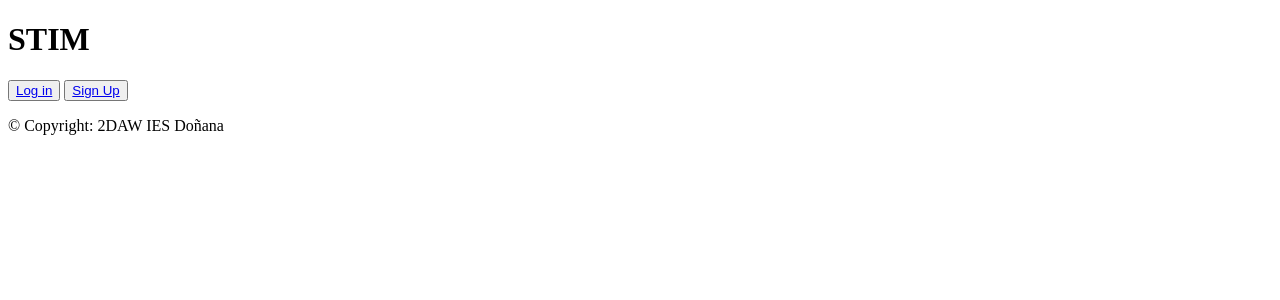
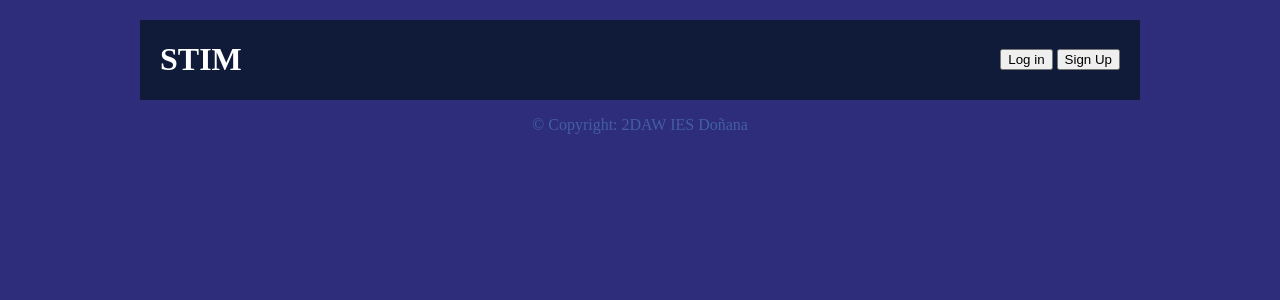
Before and after one commit to isaacnaval83/ci_steam, a CodeIgniter app: the page made by application/views/plantillas/comun.php in a window 1280 px wide. Shown: the top 300 px of the page. Run offline with CodeIgniter, Linux system fonts and the light colour scheme; data that the repository does not hold is empty.

Commit message:
estilo para la plantilla común

```diff
--- a/application/views/plantillas/comun.php
+++ b/application/views/plantillas/comun.php
@@ -3,10 +3,12 @@
 <head>
     <meta charset="UTF-8">
     <title><?=$titulo?></title>
+    <link rel="stylesheet" type="text/css" href="/ci_steam/css/estilo.css">
 </head>
 <body>
     <header>
         <h1>STIM</h1>
+        <div>
             <?php if(isset($usuario)): ?>
                 <p>usuario: <span><?=$usuario?></span></p>
                 <button><?=anchor('/usuarios/logout', 'Log Out')?></button>
@@ -14,6 +16,7 @@
                 <button><?=anchor('/usuarios/login', 'Log in')?></button>
                 <button><?=anchor('/usuarios/singup', 'Sign Up')?></button>
             <?php endif; ?>
+        </div>
     </header>
 
     <?= $contents ?>
--- /dev/null
+++ b/css/estilo.css
@@ -0,0 +1,123 @@
+a
+{
+    color: #000;
+    text-decoration: none;
+}
+
+html
+{
+    background-color: #2E2D7C;
+}
+
+body
+{
+    display: flex;
+    flex-direction: column;
+
+    max-width: 1000px;
+    margin: 20px auto;
+}
+
+body > *
+{
+    flex: 1 1;
+}
+
+header
+{
+    flex: 1 1;
+    display: flex;
+    flex-direction: row;
+    justify-content: space-between;
+    align-items:center;
+
+    background-color: #101A39;
+    padding: 0 20px;
+}
+
+header h1
+{
+    color: #FFF;
+}
+
+header div
+{
+    text-align: right;
+}
+
+header div p
+{
+    color: #28ADE4;
+}
+
+.cajones
+{
+    flex: 1 1;
+    display: flex;
+    flex-direction: column;
+}
+
+.cajones h2
+{
+    color: #FFF;
+}
+
+.cajones img
+{
+    width: 250px;
+    height: 80px;
+}
+
+.lista
+{
+    flex: 1 1;
+    display: flex;
+    flex-direction: row;
+
+    padding: 20px;
+    border: 1px solid ;
+    background-color: #ADCDDF;
+    box-shadow: inset #6378C5 0 0 30px;
+}
+
+.listanoticias
+{
+    flex: 1 1;
+    display: flex;
+    flex-direction: column;
+
+    padding: 20px;
+    border: 1px solid ;
+    background-color: #ADCDDF;
+    box-shadow: inset #6378C5 0 0 30px;
+}
+
+.listanoticias p:first-of-type
+{
+    white-space: nowrap;
+    overflow: hidden;
+    text-overflow: ellipsis;
+}
+
+.listanoticias a
+{
+    color: #DC940C;
+}
+
+.lista
+{
+    flex: 1 1;
+
+    border: 1px solid #8AD4FF;
+}
+
+.info
+{
+    padding: 0 20px;
+}
+
+footer
+{
+    text-align: center;
+    color: #4260A0;
+}
```
Also changed, not shown: application/views/home/index.php (+20 -2 lines). Lines whose indentation alone changed are shown as unchanged.
